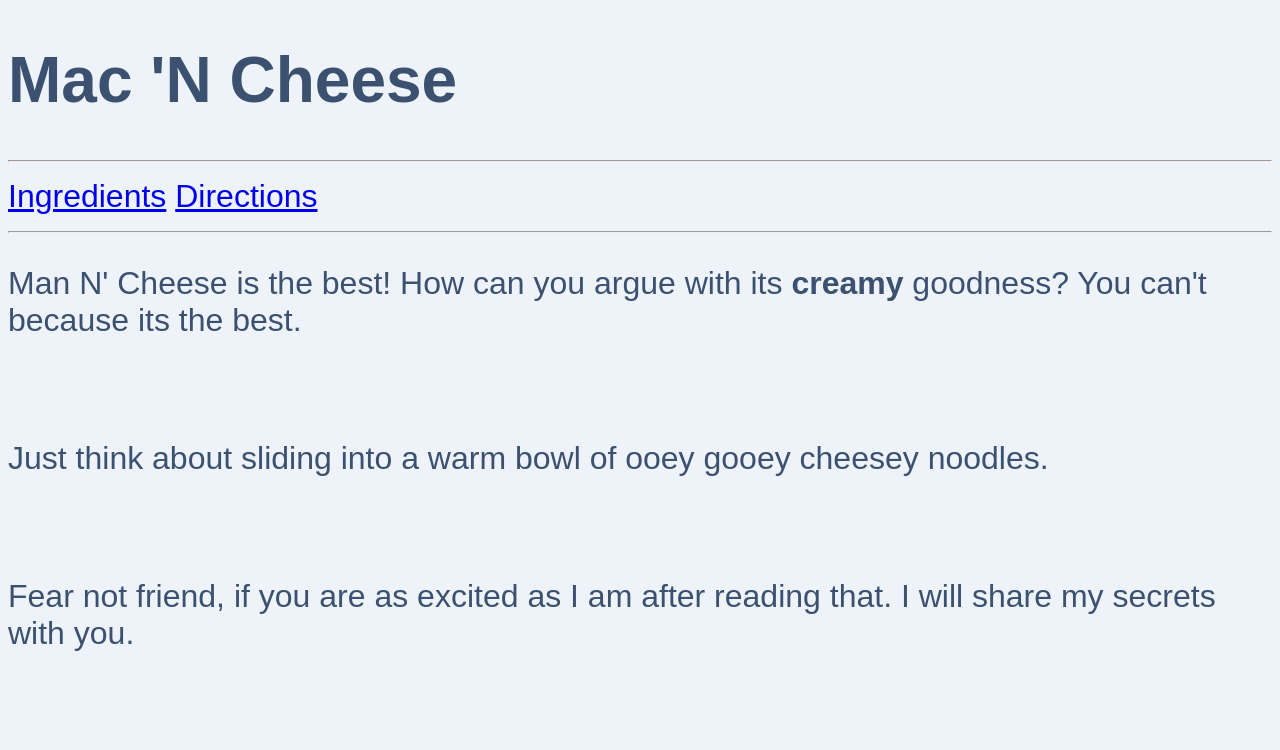
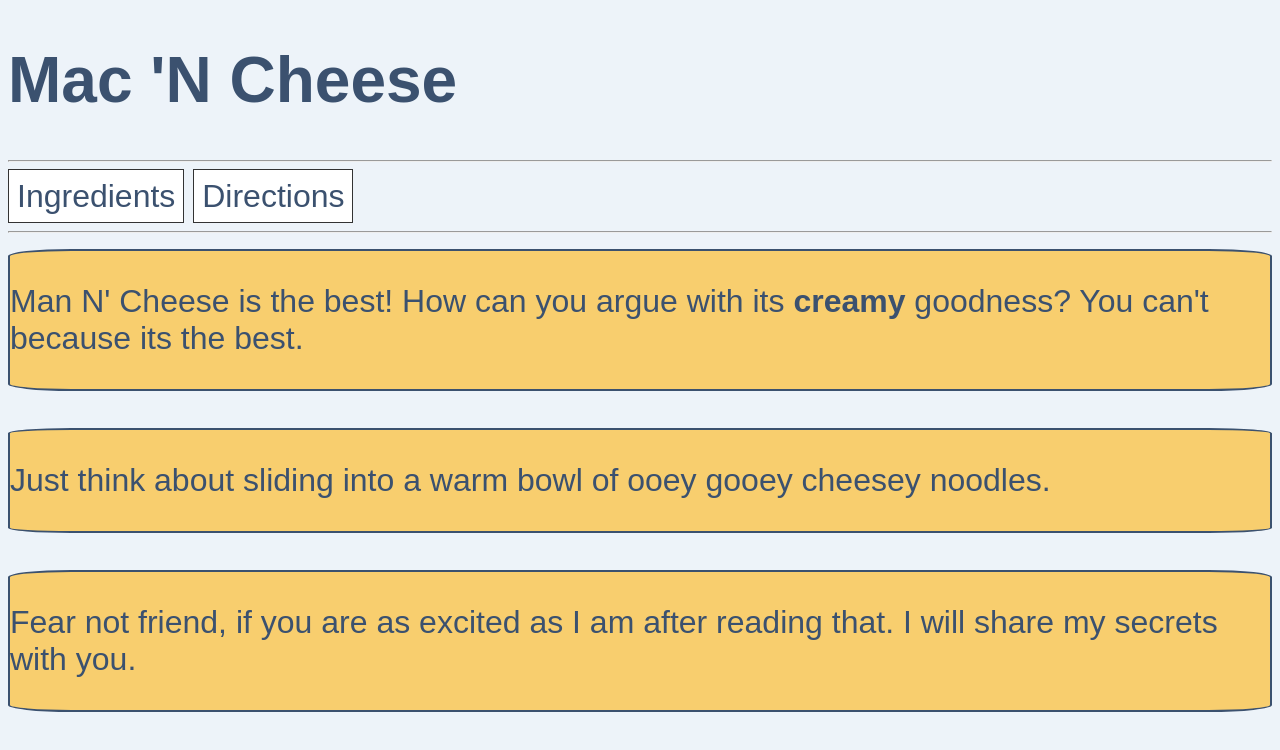
Before and after one commit to T4nGe4nT/favfood, a plain HTML site: page index.html in a window 1280 px wide. Drawn offline with Linux system fonts and the light colour scheme.

Commit message:
Updated buttons

```diff
--- a/index.html
+++ b/index.html
@@ -12,16 +12,24 @@
     <div>
         <nav>
         <div class="divnav">
-        <a href="ingrediants.html">Ingredients</a>
-        <a href="directions.html">Directions</a>
+        <a class="btn" href="ingredients.html">Ingredients</a>
+        <a class="btn" href="directions.html">Directions</a>
         </div>
         </nav>
     </div>
     <hr>
+<div class="sec1">
+    <div class="dp1">
     <p> Man N' Cheese is the best! How can you argue with its <b>creamy</b> goodness? You can't because its the best.</p>
+    </div>
     <br>
+    <div class="dp1">
     <p>Just think about sliding into a warm bowl of ooey gooey cheesey noodles. </p>
+    </div>
     <br>
+    <div class="dp1">
     <p>Fear not friend, if you are as excited as I am after reading that. I will share my secrets with you.</p>
+    </div>
+</div>
 </body>
 </html>
--- a/styles.css
+++ b/styles.css
@@ -1,5 +1,6 @@
 body {
     background-color: #EDF3F9;
+
 }
 .index {
     font-family: Arial, Helvetica, sans-serif;
@@ -16,3 +17,19 @@ body {
     font-size: 2em;
     color: #3B516F;
 }
+.btn {
+    text-decoration: none;
+    padding: 0.5rem;
+    border: 1px solid #333333;
+    background-color: white;
+    color: #3B516F;
+}
+.dp1 {
+    background-color: #F8CE6E ;
+    border: #333333;
+    border-radius: 5%;
+    border: 2px solid #3B516F;
+}
+.sec1 {
+    -ms-flex-align: start;
+}
```
Also changed, not shown: directions.html (+2 -2 lines), ingredients.html (+5 -5 lines).
